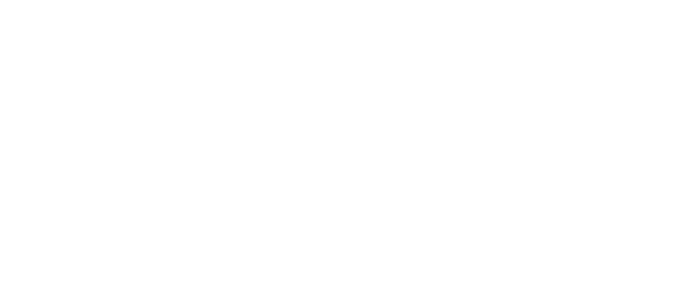
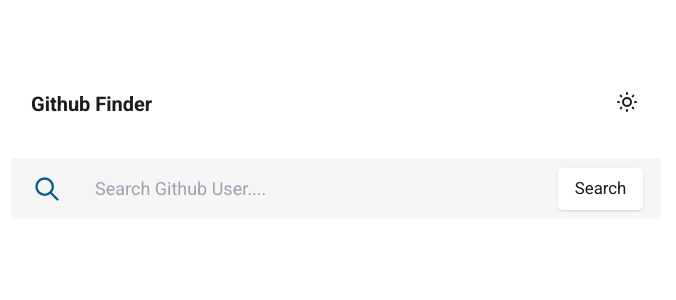
Before and after one commit to mahamedmahad/github-finder, a React (Create React App) app: page / in a window 1280 px wide. Shown: the top 300 px of the page, without its empty margins (304-980 px from the left). Built offline with nearby package versions, Linux system fonts and the light colour scheme.

Commit message:
Styling Search component!

```diff
--- a/public/index.html
+++ b/public/index.html
@@ -12,7 +12,7 @@
     <link rel="apple-touch-icon" href="%PUBLIC_URL%/logo192.png" />
     <!--
       manifest.json provides metadata used when your web app is installed on a
-      user's mobile device or desktop. See https://developers.google.com/web/fundamentals/web-app-manifest/
+      github-user's mobile device or desktop. See https://developers.google.com/web/fundamentals/web-app-manifest/
     -->
     <link rel="manifest" href="%PUBLIC_URL%/manifest.json" />
     <!--
--- a/src/App.js
+++ b/src/App.js
@@ -1,9 +1,10 @@
+import GithubUSer from "./components/github-user";
 
 
 function App() {
   return (
-    <div className="App">
-
+    <div className=" ">
+        <GithubUSer/>
     </div>
   );
 }
--- /dev/null
+++ b/src/components/github-user/index.js
@@ -0,0 +1,27 @@
+import React from 'react';
+import Search from "../search";
+
+//icons
+import {SunIcon} from "@heroicons/react/outline";
+import {MoonIcon} from "@heroicons/react/solid";
+const GithubUSer = () => {
+    return (
+        <div className=" w-full  mt-[50px] mx-auto p-5 text-[#1C1C1C]
+        max-w-[690px] sm:rounded">
+            {/**Header title with toggle Icons***/}
+            <div className={"p-5 flex align-center justify-between"}>
+                <h1 className={"sm:text-xl font-bold"}>
+                    Github Finder
+                </h1>
+                {/**Toggle icon:dark-light mode!*/}
+                <SunIcon className={"icon-w-h "}/>
+                {/*<MoonIcon className={"icon-w-h"}/>*/}
+            </div>
+            {/**Search Component***/}
+            <Search/>
+            {/**Result Component***/}
+
+        </div>
+    )
+}
+export default GithubUSer;
--- /dev/null
+++ b/src/components/search/index.js
@@ -0,0 +1,27 @@
+import React from 'react';
+
+import {SearchIcon} from "@heroicons/react/outline";
+
+const Search = ({searchTerm, setSearchTerm}) => {
+    return (
+        <div className={"flex items-center  my-5 px-5  py-2 bg-[#F6F6F6] " +
+            "rounded "}>
+            {/***Search Icon***/}
+            <SearchIcon
+                className={"w-8 h-7 text-center mr-3 hidden sm:block"}
+                color="#015F8A"
+            />
+            {/***Input***/}
+            <input
+                placeholder={"Search Github User...."}
+                type={"text"}
+                className ="flex-1 h-full outline-0 px-5 py-3 bg-transparent text-base sm:text-lg
+                "
+            />
+            <button className="btn-search">
+                Search
+            </button>
+        </div>
+    )
+}
+export default Search;
--- a/src/index.css
+++ b/src/index.css
@@ -1,20 +1,38 @@
+@import url('https://fonts.googleapis.com/css2?family=Roboto:wght@300;400;500;700&display=swap');
+
+*:before, *:after {
+  margin: 0;
+  padding: 0;
+  box-sizing: border-box;
+}
+
 @tailwind base;
 @tailwind components;
 @tailwind utilities;
 
+@layer components {
 
+  .icon-w-h {
+    @apply sm:w-7 h-7 w-6 h-6;
+  }
+  .btn-search {
+    background-image: linear-gradient(to right, #00c6ff 0%, #0072ff  51%, #00c6ff,  100%);
+    text-align: center;
+    transition: 0.5s;
+    box-shadow: rgba(0, 0, 0, 0.35) 0 5px 15px;
+    @apply bg-white rounded px-4 py-2 text-base sm:hover:scale-110	hover:bg-[#015F8A] hover:text-white
+    scale-105 shadow;
+  }
+
+
+}
 
 
 body {
-  margin: 0;
-  font-family: -apple-system, BlinkMacSystemFont, 'Segoe UI', 'Roboto', 'Oxygen',
+
+  font-family: 'Roboto', 'Oxygen',
     'Ubuntu', 'Cantarell', 'Fira Sans', 'Droid Sans', 'Helvetica Neue',
     sans-serif;
   -webkit-font-smoothing: antialiased;
   -moz-osx-font-smoothing: grayscale;
 }
-
-code {
-  font-family: source-code-pro, Menlo, Monaco, Consolas, 'Courier New',
-    monospace;
-}
```
